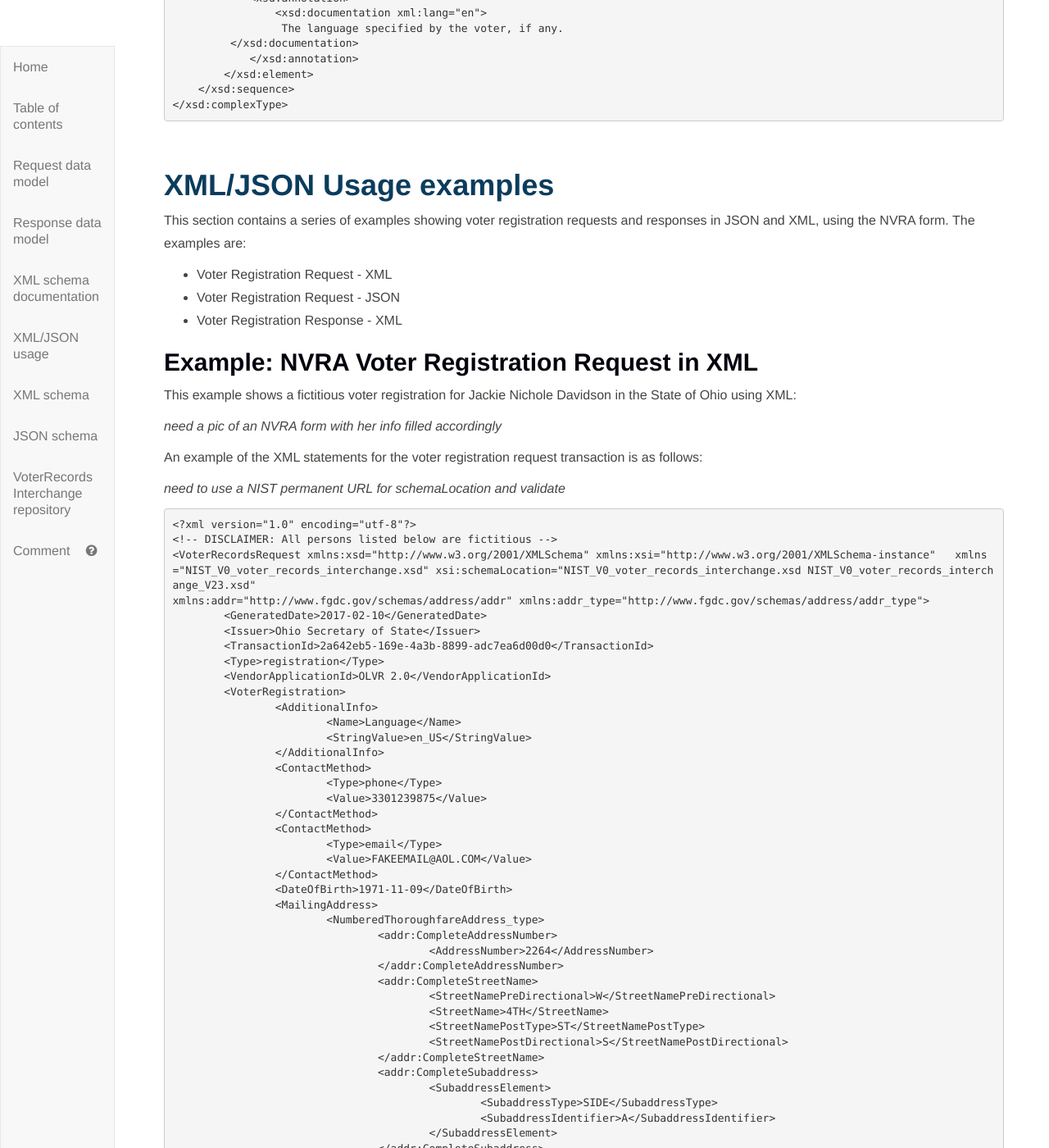
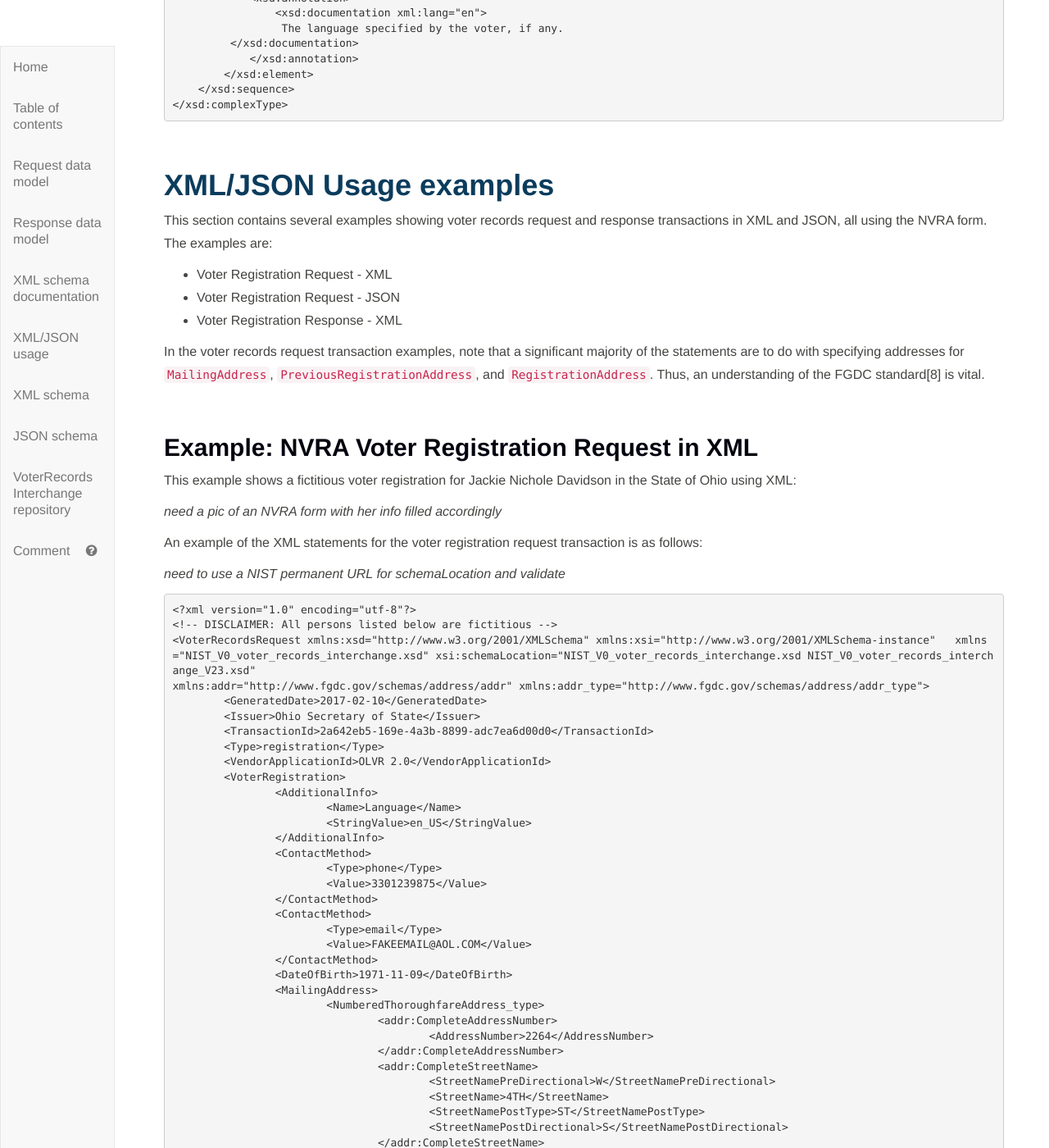
Before and after one commit to usnistgov/VoterRecordsInterchange, a Jekyll site: the page built from index.md, in a window 1280 px wide and 1400 px high, scrolled down 51393 px. Shown: the whole window at 82% size. Built offline with Jekyll 4.4.1, drawn with Linux system fonts in a browser that asks for light colours; our own code applies the rules of GitHub Pages for plain Markdown files; some of the changed text lies outside the part shown.

Commit message:
new text

```diff
--- a/index.md
+++ b/index.md
@@ -1916,11 +1916,15 @@ Schema definition:
 <br>
 
 # XML/JSON Usage examples
-This section contains a series of examples showing voter registration requests and responses in JSON and XML, using the NVRA form.  The examples are:
+This section contains several examples showing voter records request and response transactions in XML and JSON, all using the NVRA form.  The examples are:
 
 - Voter Registration Request - XML
 - Voter Registration Request - JSON
 - Voter Registration Response - XML
+
+In the voter records request transaction examples, note that a significant majority of the statements are to do with specifying addresses for `MailingAddress`, `PreviousRegistrationAddress`, and `RegistrationAddress`.  Thus, an understanding of the FGDC standard[8] is vital.
+
+<br>
 
 ## Example: NVRA Voter Registration Request in XML
 This example shows a fictitious voter registration for Jackie Nichole Davidson in the State of Ohio using XML:
@@ -2253,6 +2258,8 @@ An example of the JSON statements for the voter registration request transaction
     	}
     }
 
+<br>
+
 ## Example: NVRA Voter Records Response in XML
 This last example shows a voter records response transaction in XML.
 
@@ -2298,6 +2305,8 @@ This last example shows a voter records response transaction in XML.
     		<Type>precinct</Type>
     	</Precinct>
     </VoterRecordsResponse>
+
+<br>
 
 # Appendices
 
```
Also changed, not shown: other parts of index.md (+1 -0 lines).
